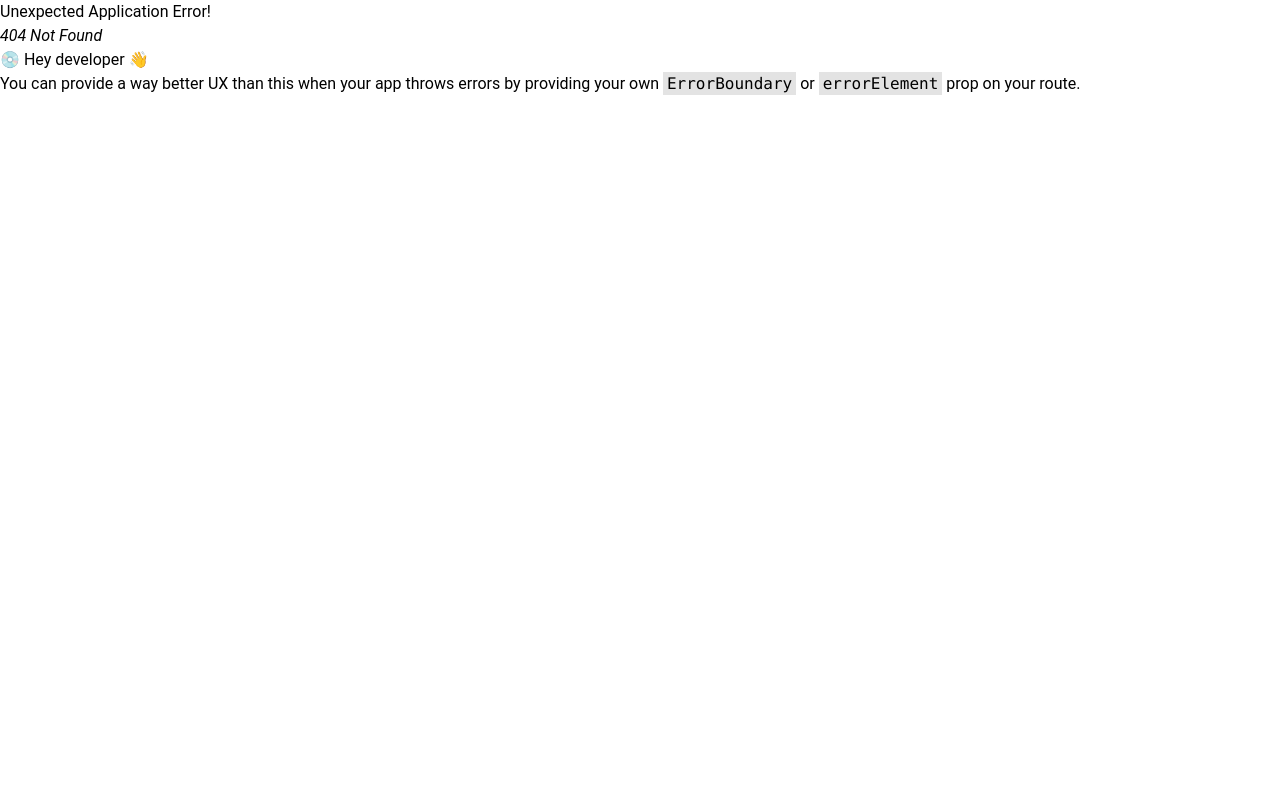
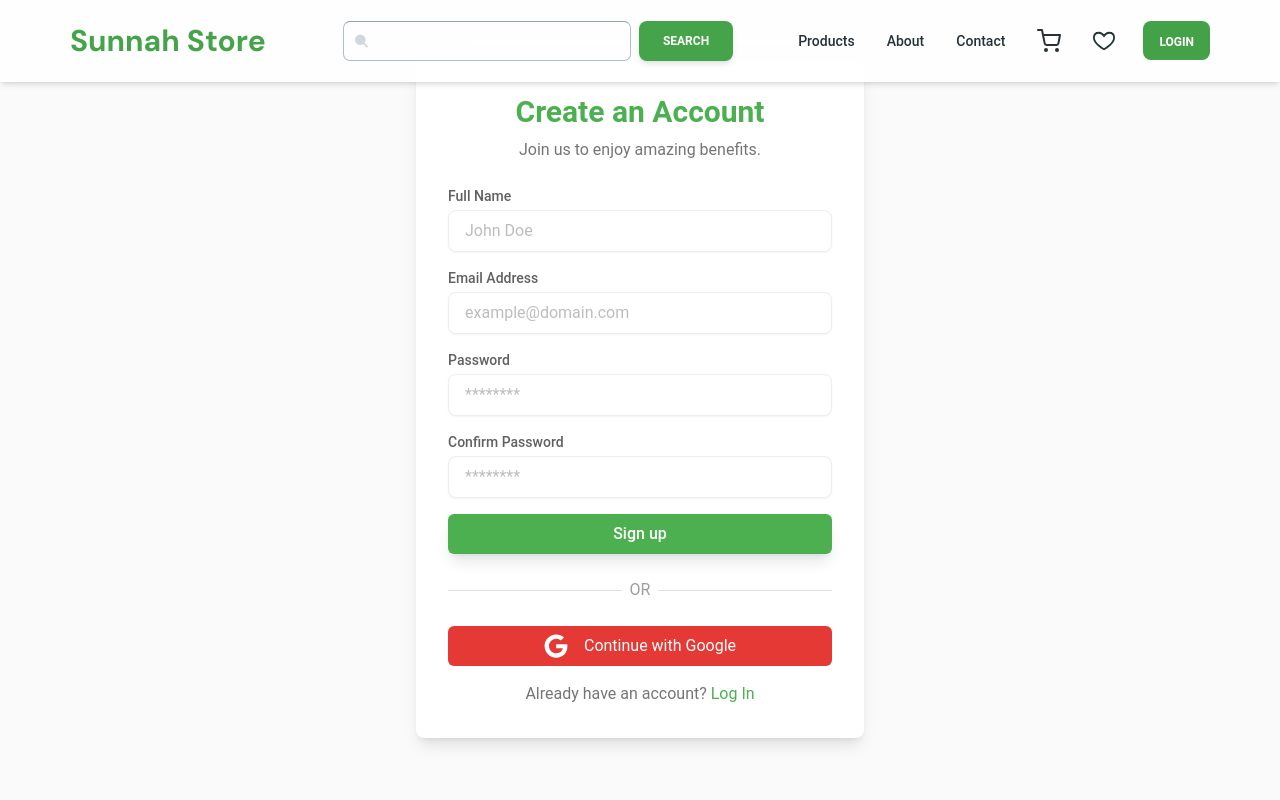
Before and after one commit to faruq-dev/Sunnah-store, a React (Vite) app: page /signup in a window 1280 px wide. Before the commit this address had no page. Shown: the top 800 px of the page. Built offline with nearby package versions, Linux system fonts and the light colour scheme.

Commit message:
[UPDATE] signup page added

```diff
--- a/src/components/shared/Header.jsx
+++ b/src/components/shared/Header.jsx
@@ -87,7 +87,7 @@
       {/* Log in */}
       <div className="order-4 text-center">
         <ul>
-          <Typography
+          <Link to={'login'}
             as="li"
             variant="small"
             color="blue-gray"
@@ -97,7 +97,7 @@
             >
               Login
             </Link>
-          </Typography>
+          </Link>
         </ul>
       </div>
     </ul>
--- a/src/pages/Auth/Login/Login.jsx
+++ b/src/pages/Auth/Login/Login.jsx
@@ -1,13 +1,24 @@
+import { FaGoogle } from "react-icons/fa6";
+import { Link } from "react-router-dom";
+
 const Login = () => {
   return (
     <div className="min-h-screen flex items-center justify-center bg-gray-100">
       <div className="w-full max-w-md bg-white p-8 rounded-lg shadow-lg">
-        <h1 className="text-2xl font-bold text-center mb-6 text-gray-800">Sign In</h1>
+        <h1 className="text-3xl font-bold text-center mb-2 text-gray-800">
+          Login
+        </h1>
+        <h3 className="text-center mb-7 text-gray-600">
+          Enter your details to sign in.
+        </h3>
 
         <form className="space-y-4">
           {/* Email Input */}
           <div>
-            <label htmlFor="email" className="block text-sm font-medium text-gray-600">
+            <label
+              htmlFor="email"
+              className="block text-sm font-medium text-gray-600"
+            >
               Email Address
             </label>
             <input
@@ -21,7 +32,10 @@
 
           {/* Password Input */}
           <div>
-            <label htmlFor="password" className="block text-sm font-medium text-gray-600">
+            <label
+              htmlFor="password"
+              className="block text-sm font-medium text-gray-600"
+            >
               Password
             </label>
             <input
@@ -55,7 +69,7 @@
             type="submit"
             className="w-full py-2 px-4 text-white bg-green-500 hover:bg-green-600 focus:ring focus:ring-green-300 rounded-md shadow-lg font-medium transition duration-200"
           >
-            Sign In
+            Login
           </button>
         </form>
 
@@ -68,18 +82,15 @@
 
         {/* Social Login Buttons */}
         <div className="space-y-3">
-          <button className="w-full py-2 px-4 flex items-center justify-center bg-blue-600 text-white rounded-md hover:bg-blue-700 transition duration-200">
-            <svg className="w-5 h-5 mr-2" fill="currentColor" viewBox="0 0 24 24" xmlns="http://www.w3.org/2000/svg">
-              <path d="M22.675 0h-21.35C.58 0 0 .585 0 1.305v21.39C0 23.415.58 24 1.325 24h11.492v-9.294H9.69v-3.622h3.127V8.414c0-3.1 1.893-4.785 4.657-4.785 1.325 0 2.462.1 2.793.143v3.24l-1.917.001c-1.504 0-1.795.715-1.795 1.764v2.31h3.587l-.467 3.622h-3.12V24h6.112c.746 0 1.325-.585 1.325-1.305V1.305C24 .585 23.42 0 22.675 0z" />
-            </svg>
-            Continue with Facebook
-          </button>
-          <button className="w-full py-2 px-4 flex items-center justify-center bg-gray-700 text-white rounded-md hover:bg-gray-800 transition duration-200">
-            <svg className="w-5 h-5 mr-2" fill="currentColor" viewBox="0 0 24 24" xmlns="http://www.w3.org/2000/svg">
-              <path d="M12 0c-6.627 0-12 5.373-12 12 0 5.992 4.388 10.954 10.125 11.853v-8.385h-3.047v-3.468h3.047v-2.635c0-3.007 1.791-4.668 4.533-4.668 1.313 0 2.686.235 2.686.235v2.95h-1.514c-1.491 0-1.954.927-1.954 1.877v2.241h3.328l-.532 3.468h-2.796v8.385C19.612 22.954 24 17.992 24 12c0-6.627-5.373-12-12-12z" />
-            </svg>
+          <button className="w-full py-2 px-4 flex items-center justify-center bg-red-600 text-white rounded-md hover:bg-gray-800 transition duration-200">
+            <FaGoogle className="size-6 mr-4" />
             Continue with Google
           </button>
+
+          <h3 className="text-center pt-2">
+            <span className="text-gray-800">Don&apos;t have an account? </span>
+            <Link to={'/signup'} className="text-[#4CAF50] font-bold">Sign up</Link>{" "}
+          </h3>
         </div>
       </div>
     </div>
--- a/src/pages/Auth/Sign up/Signup.jsx
+++ b/src/pages/Auth/Sign up/Signup.jsx
@@ -1,7 +1,129 @@
+import { FaGoogle } from "react-icons/fa6";
+import { Link } from "react-router-dom";
+
 const Signup = () => {
   return (
-    <div>Signup</div>
-  )
-}
+    <div className="flex items-center justify-center min-h-screen bg-gray-50 mt-20 md:mt-0">
+      <div className="w-full max-w-md bg-white rounded-lg shadow-lg p-8">
+        {/* Title Part */}
+        <h2 className="text-3xl font-bold text-center text-[#4CAF50]">
+          Create an Account
+        </h2>
+        <p className="mt-2 text-center text-gray-600">
+          Join us to enjoy amazing benefits.
+        </p>
 
-export default Signup
+        {/* Input Fields */}
+        <form className="mt-6 space-y-4">
+          <div>
+            <label
+              htmlFor="name"
+              className="block text-sm font-medium text-gray-700"
+            >
+              Full Name
+            </label>
+            <input
+              type="text"
+              id="name"
+              placeholder="John Doe"
+              className="w-full mt-1 px-4 py-2 border rounded-lg shadow-sm focus:outline-none focus:ring-[#4CAF50] focus:border-[#4CAF50]"
+            />
+          </div>
+
+          <div>
+            <label
+              htmlFor="email"
+              className="block text-sm font-medium text-gray-700"
+            >
+              Email Address
+            </label>
+            <input
+              type="email"
+              id="email"
+              placeholder="example@domain.com"
+              className="w-full mt-1 px-4 py-2 border rounded-lg shadow-sm focus:outline-none focus:ring-[#4CAF50] focus:border-[#4CAF50]"
+            />
+          </div>
+
+          <div>
+            <label
+              htmlFor="password"
+              className="block text-sm font-medium text-gray-700"
+            >
+              Password
+            </label>
+            <input
+              type="password"
+              id="password"
+              placeholder="********"
+              className="w-full mt-1 px-4 py-2 border rounded-lg shadow-sm focus:outline-none focus:ring-[#4CAF50] focus:border-[#4CAF50]"
+            />
+          </div>
+
+          <div>
+            <label
+              htmlFor="confirm-password"
+              className="block text-sm font-medium text-gray-700"
+            >
+              Confirm Password
+            </label>
+            <input
+              type="password"
+              id="confirm-password"
+              placeholder="********"
+              className="w-full mt-1 px-4 py-2 border rounded-lg shadow-sm focus:outline-none focus:ring-[#4CAF50] focus:border-[#4CAF50]"
+            />
+          </div>
+
+          <button
+            type="submit"
+            className="w-full py-2 px-4 text-white bg-green-500 hover:bg-green-600 focus:ring focus:ring-green-300 rounded-md shadow-lg font-medium transition duration-200"
+          >
+            Sign up
+          </button>
+        </form>
+
+        {/* Separator Line */}
+        <div className="my-6 flex items-center justify-between">
+          <hr className="flex-grow border-gray-300" />
+          <span className="px-2 text-gray-500">OR</span>
+          <hr className="flex-grow border-gray-300" />
+        </div>
+
+        {/* Social Login Buttons */}
+        <button className="w-full py-2 px-4 flex items-center justify-center bg-red-600 text-white rounded-md hover:bg-gray-800 transition duration-200">
+          <FaGoogle className="size-6 mr-4" />
+          Continue with Google
+        </button>
+
+        <p className="mt-4 text-md text-center text-gray-600">
+          Already have an account?{" "}
+          <Link to={'/login'} className="text-[#4CAF50] hover:underline">
+            Log In
+          </Link>
+        </p>
+      </div>
+    </div>
+  );
+};
+
+export default Signup;
+
+// Layout Structure
+// +------------------------------------------------------+
+// |                     Sign-Up Page                     |
+// |------------------------------------------------------|
+// | [Title: Create an Account]                           |
+// | [Subtitle: Join us to enjoy amazing benefits.]       |
+// |------------------------------------------------------|
+// | [Input: Full Name]                                   |
+// | [Input: Email Address]                               |
+// | [Input: Password]                                    |
+// | [Input: Confirm Password]                            |
+// |------------------------------------------------------|
+// | [Button: Sign Up]                                    |
+// | [Divider: OR]                                        |
+// | [Button: Continue with Google]                      |
+// |------------------------------------------------------|
+// | [Text: Already have an account? Log In]             |
+// +------------------------------------------------------+
--- a/src/pages/Not Found/NotFound.jsx
+++ b/src/pages/Not Found/NotFound.jsx
@@ -1,7 +1,32 @@
 const NotFound = () => {
   return (
-    <div>NotFound</div>
-  )
-}
+    <div className="flex items-center justify-center h-screen bg-gray-50">
+      <div className="text-center px-6">
+        <h1 className="text-9xl font-extrabold text-[#43A047] animate-bounce">404</h1>
+        <h2 className="text-3xl font-semibold mt-4 text-gray-800">
+          Oops! Page Not Found
+        </h2>
+        <p className="mt-2 text-gray-600">
+          The page you are looking for does not exist or has been moved.
+        </p>
 
-export default NotFound
+        <div className="mt-8">
+          <button
+            className="px-6 py-3 bg-[#43A047] text-white rounded-lg shadow-md hover:bg-[#388E3C] transition"
+            onClick={() => window.history.back()}
+          >
+            Go Back
+          </button>
+          <a
+            href="/"
+            className="ml-4 px-6 py-3 border border-[#43A047] text-[#43A047] rounded-lg shadow-md hover:bg-[#43A047] hover:text-white transition"
+          >
+            Home Page
+          </a>
+        </div>
+      </div>
+    </div>
+  );
+};
+
+export default NotFound;
```
Also changed, not shown: src/router/routes.jsx (+11 -0 lines), src/pages/Auth/Reset Pass/ResetPassword.jsx (added).
